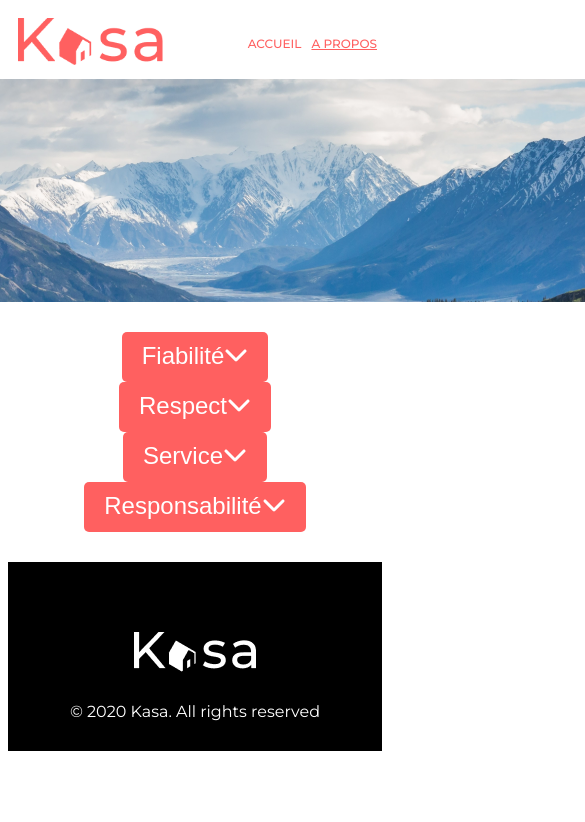
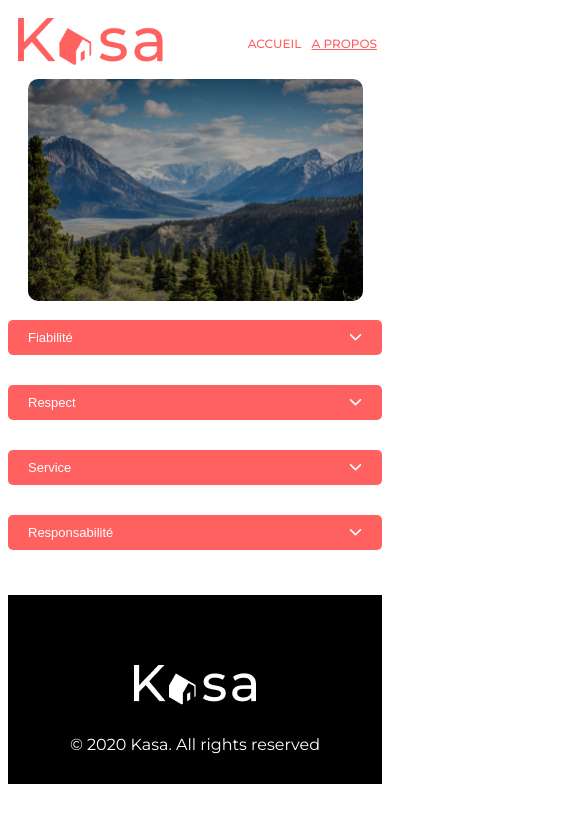
Before and after one commit to EmilieCherel/Kasa, a React (Create React App) app in the folder kasa/: page /a-Propos in a window 390 px wide. Shown: the top 822 px of the page, 585 px wide, since content can reach past the window. Built offline with nearby package versions, Linux system fonts and the light colour scheme.

Commit message:
Mise en place du responsive sur la page A propos

```diff
--- a/kasa/src/components/collapse.js
+++ b/kasa/src/components/collapse.js
@@ -7,7 +7,7 @@ function Collapse(props) {
   const [isOpen, setIsOpen] = useState(false);
 
   return (
-    <div>
+    <div className="collapse">
       <button className="collapseButton" onClick={() => setIsOpen(!isOpen)}>
         {props.label}
         {!isOpen && <FontAwesomeIcon icon={faChevronDown} />}
--- a/kasa/src/pages/about.js
+++ b/kasa/src/pages/about.js
@@ -1,11 +1,23 @@
 import AboutBannerImg from '../assets/AboutBanner.png';
+import AboutBannerImgMobile from '../assets/AboutBannerMobile.png';
 import Collapse from '../components/collapse';
 import '../style/pages/about.css';
 
 function About() {
   return (
     <div className="aboutWrapper">
-      <img className="aboutBanner" src={AboutBannerImg} alt="Paysage" />
+      <picture>
+        <source
+          media="(max-width:400px)"
+          srcSet={`${AboutBannerImgMobile} 336w`}
+        />
+        <source media="(min-width:401px)" srcSet={`${AboutBannerImg} 1240w`} />
+        <img
+          src={AboutBannerImg}
+          alt="Paysage"
+          className="aboutBannerImgContainer"
+        />
+      </picture>
       <div className="collapseWrapper">
         <Collapse label="Fiabilité">
           <p>
--- a/kasa/src/style/components/collapse.css
+++ b/kasa/src/style/components/collapse.css
@@ -1,3 +1,8 @@
+.collapse {
+  margin: 15px;
+  width: 100%;
+}
+
 .collapseButton {
   background-color: #ff6060;
   border-radius: 5px;
@@ -7,7 +12,6 @@
   justify-content: space-between;
   padding: 10px 20px;
   border: 0px;
-  width: 100%;
   height: 50px;
 }
 
@@ -19,3 +23,13 @@
   font-weight: 400;
   padding: 10px 15px 0px;
 }
+
+@media screen and (max-width: 400px) {
+  .collapseButton {
+    font-size: 13px;
+    height: auto;
+  }
+  .collapseContent {
+    font-size: 12px;
+  }
+}
--- a/kasa/src/style/pages/about.css
+++ b/kasa/src/style/pages/about.css
@@ -2,10 +2,17 @@
   display: flex;
   flex-direction: column;
   align-items: center;
+
+  margin: 0;
 }
 
-.aboutBanner {
+.aboutBannerImgContainer {
+  filter: brightness(70%);
   border-radius: 25px;
+  width: 100%;
+  max-width: 1240px;
+  min-height: 111px;
+  object-fit: cover;
 }
 
 .collapseWrapper {
@@ -13,5 +20,17 @@
   display: flex;
   flex-direction: column;
   align-items: center;
-  width: 1023px;
+  width: 100%;
+  max-width: 1023px;
 }
+
+@media screen and (max-width: 400px) {
+  .collapseWrapper {
+    margin-top: 0px;
+  }
+
+  .aboutBannerImgContainer {
+    width: 335px;
+    border-radius: 10px;
+  }
+}
```
Also changed, not shown: kasa/src/assets/AboutBanner.png, kasa/src/assets/AboutBannerMobile.png (added).
